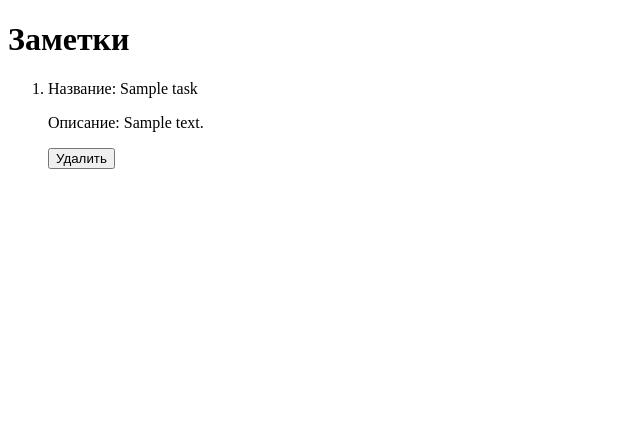
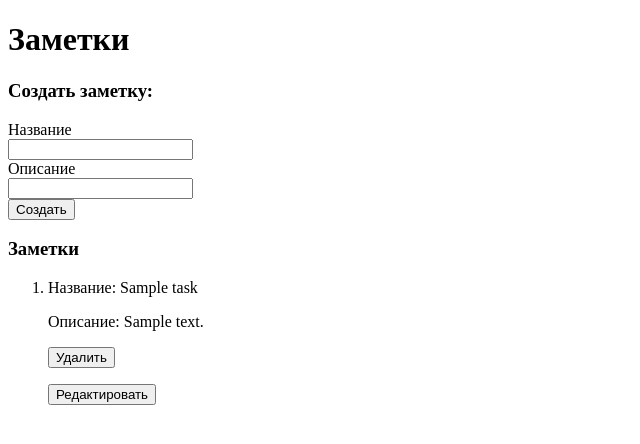
Before and after one commit to gygever/TODO_with_flask, a Flask app: page / in a window 1280 px wide. Shown: the top 444 px of the page, without its empty margins (0-640 px from the left). Run offline with Flask 3, Linux system fonts and the light colour scheme; tables that the repository leaves empty hold one stand-in row (values such as "Sample post").

Commit message:
Добавление заметок
Была прописана функция add, которая добавляет заметку в базу данных, в index.html были добавлены форма для добавления заметок и для каждой заметки кнопки редактирования, которые на данный момент не работают

```diff
--- a/app.py
+++ b/app.py
@@ -12,9 +12,16 @@ def show():
     return render_template('index.html', tasks=tasks)
 
 
-@app.route('/add')
+@app.route('/add', methods=['POST'])
 def add():
-    pass
+    if request.method == 'POST':
+        task_title = request.form['title']
+        task_content = request.form['content']
+        task = Tasks(title=task_title, content=task_content)
+        db.session.add(task)
+        db.session.commit()
+        tasks = Tasks.query.all()
+        return render_template('index.html', tasks=tasks)
 
 
 @app.route('/delete/<int:id_del>', methods=['POST'])
@@ -26,8 +33,8 @@ def delete(id_del):
     return render_template('index.html', tasks=tasks)
 
 
-@app.route('/edit/<int:id>', methods=['GET', 'POST'])
-def edit(id):
+@app.route('/edit/<int:id_red>', methods=['GET', 'POST'])
+def edit(id_red):
     pass
 
 
--- a/template/index.html
+++ b/template/index.html
@@ -2,6 +2,15 @@
 
 {% block content %}
 <h1>Заметки</h1>
+<h3>Создать заметку:</h3>
+<form action="/add" method="POST">
+    <label for="title">Название</label><br>
+    <input type="text" id="title" name="title"><br>
+    <label for="content">Описание</label><br>
+    <input type="text" id="content" name="content"><br>
+    <button type="submit">Создать</button>
+</form>
+<h3>Заметки</h3>
 <ol>
     {% for task in tasks %}
     <li>
@@ -10,6 +19,10 @@
         <form action="/delete/{{task.id}}" method="POST">
             <input type="submit" class="btn btn-dark" value="Удалить">
         </form>
+        <p></p>
+        <form action="/edit/{{task.id}}" method="POST">
+            <input type="submit" class="btn btn-dark" value="Редактировать">
+        </form>
     </li>
     {% endfor %}
 </ol>
```
